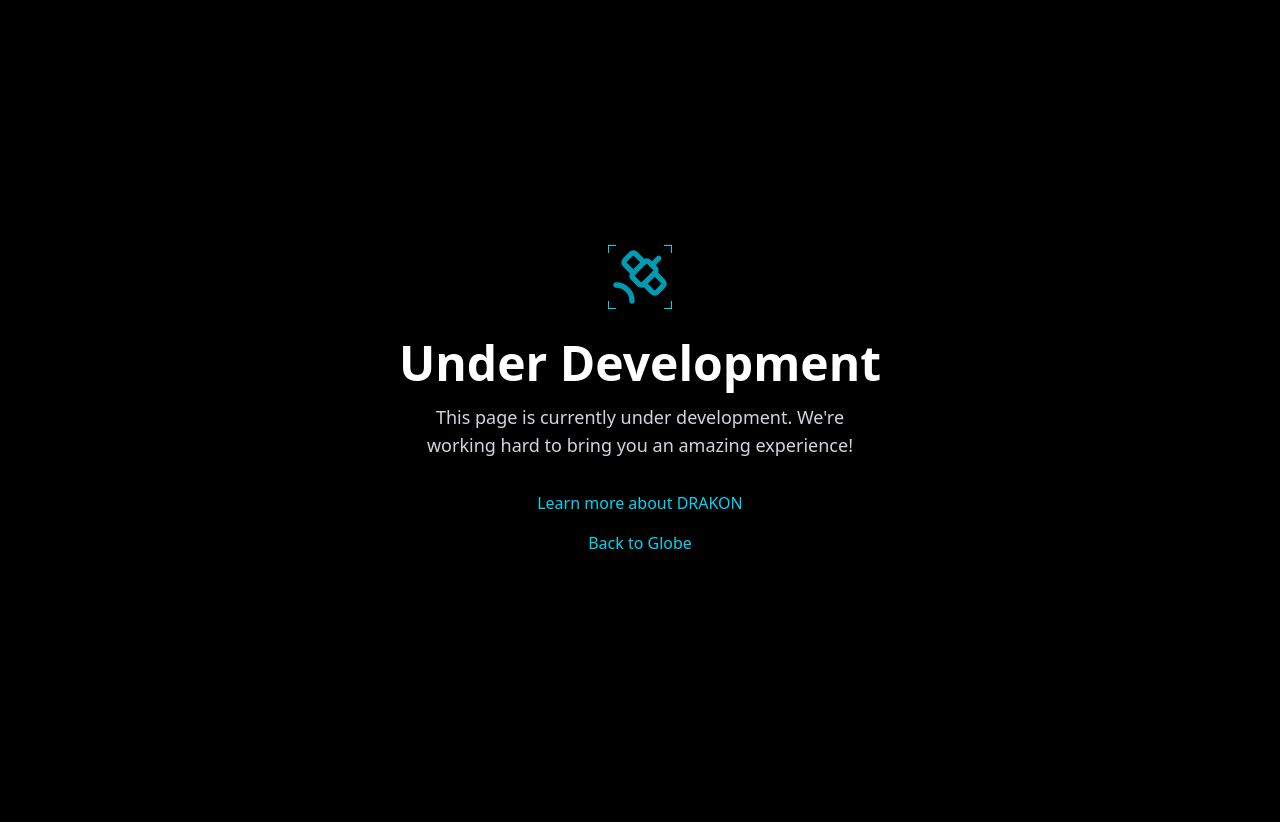
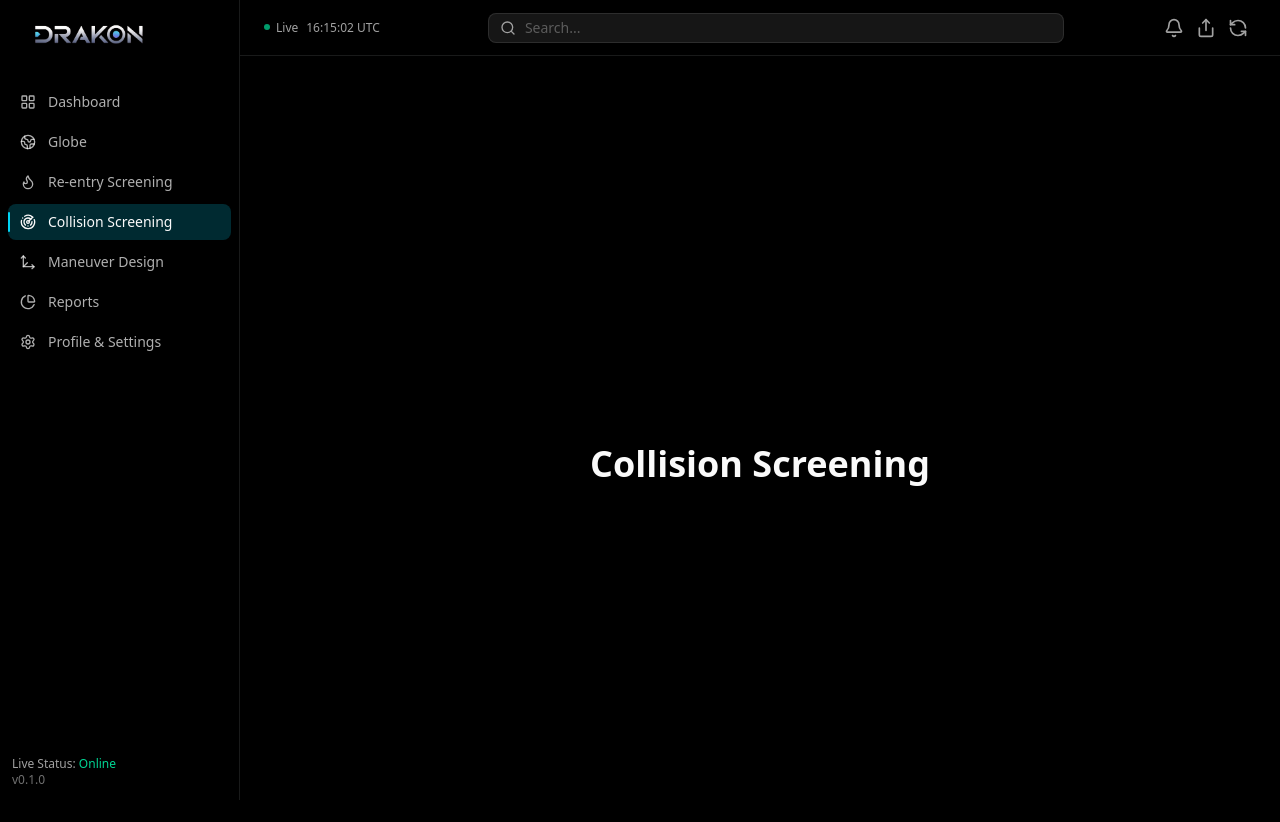
Before and after one commit to Piyushverma-tech/drakon, a Next.js app: page /dashboard/collisions in a window 1280 px wide. Shown: the top 822 px of the page. Before the commit the page ends 800 px from the top, so only its background shows below. Built offline with nearby package versions, Linux system fonts and the light colour scheme.

Commit message:
feat: Refactor sidebar navigation and add new pages for Collision Screening, Maneuver Design, Profile, and Reports

```diff
--- /dev/null
+++ b/app/dashboard/collisions/page.tsx
@@ -0,0 +1,12 @@
+import UnderDevelopment from '../components/UnderDevelopment';
+
+export default function CollisionScreeningPage() {
+  if (process.env.InDevelopment === 'true') {
+    return <UnderDevelopment />;
+  }
+  return (
+    <div className="flex flex-col items-center justify-center min-h-screen py-2">
+      <h1 className="text-4xl font-bold mb-4">Collision Screening</h1>
+    </div>
+  );
+}
--- a/app/dashboard/components/layout/Sidebar.tsx
+++ b/app/dashboard/components/layout/Sidebar.tsx
@@ -17,10 +17,14 @@
   { href: '/dashboard', label: 'Dashboard', icon: LayoutGrid, exact: true },
   { href: '/globe', label: 'Globe', icon: Earth },
   { href: '/dashboard/reentry', label: 'Re-entry Screening', icon: Flame },
-  { href: '/collision', label: 'Collision Screening', icon: Radar },
-  { href: '/maneuvers', label: 'Maneuver Design', icon: Move3D },
-  { href: '/reports', label: 'Reports', icon: ChartPie },
-  { href: '/settings', label: 'Profile & Settings', icon: Settings },
+  {
+    href: '/dashboard/collisions',
+    label: 'Collision Screening',
+    icon: Radar,
+  },
+  { href: '/dashboard/maneuvers', label: 'Maneuver Design', icon: Move3D },
+  { href: '/dashboard/reports', label: 'Reports', icon: ChartPie },
+  { href: '/dashboard/profile', label: 'Profile & Settings', icon: Settings },
 ];
 
 export function Sidebar() {
@@ -51,7 +55,7 @@
               )}
             >
               {isActive && (
-                <span className="absolute left-0 top-1/2 -translate-y-1/2 h-5 w-0.5 rounded-full bg-sidebar-primary" />
+                <span className="absolute left-0 top-1/2 -translate-y-1/2 h-5 w-0.5 rounded-full bg-cyan-400" />
               )}
               <Icon className="size-4" />
               <span>{item.label}</span>
--- /dev/null
+++ b/app/dashboard/maneuvers/page.tsx
@@ -0,0 +1,12 @@
+import UnderDevelopment from '../components/UnderDevelopment';
+
+export default function ManueverDesignPage() {
+  if (process.env.InDevelopment === 'true') {
+    return <UnderDevelopment />;
+  }
+  return (
+    <div className="flex flex-col items-center justify-center min-h-screen py-2">
+      <h1 className="text-4xl font-bold mb-4">Maneuver Design</h1>
+    </div>
+  );
+}
--- /dev/null
+++ b/app/dashboard/profile/page.tsx
@@ -0,0 +1,12 @@
+import UnderDevelopment from '../components/UnderDevelopment';
+
+export default function ProfilePage() {
+  if (process.env.InDevelopment === 'true') {
+    return <UnderDevelopment />;
+  }
+  return (
+    <div className="flex flex-col items-center justify-center min-h-screen py-2">
+      <h1 className="text-4xl font-bold mb-4">user profile</h1>
+    </div>
+  );
+}
--- /dev/null
+++ b/app/dashboard/reports/page.tsx
@@ -0,0 +1,12 @@
+import UnderDevelopment from '../components/UnderDevelopment';
+
+export default function ReportsPage() {
+  if (process.env.InDevelopment === 'true') {
+    return <UnderDevelopment />;
+  }
+  return (
+    <div className="flex flex-col items-center justify-center min-h-screen py-2">
+      <h1 className="text-4xl font-bold mb-4">Reports</h1>
+    </div>
+  );
+}
--- a/app/globe/GlobeContent/components/panels/LeftPanel.tsx
+++ b/app/globe/GlobeContent/components/panels/LeftPanel.tsx
@@ -146,7 +146,7 @@
   const hasReentry = reentryRisk && reentryRisk.tier !== 'stable';
 
   return (
-    <div className="absolute left-3 top-3 w-[280px] z-10 select-none">
+    <div className="absolute left-3 top-3 w-[300px] z-10 select-none">
       {/* Outer shell */}
       <div className="relative bg-black/60 backdrop-blur-md border border-white/10 flex flex-col max-h-[calc(97vh-4rem)]">
         {/* Corner accents */}
--- a/app/globe/GlobeContent/components/panels/RightPanel.tsx
+++ b/app/globe/GlobeContent/components/panels/RightPanel.tsx
@@ -10,7 +10,7 @@
   setShowReentry,
   toggleFilter,
 } from '@/lib/visualization-slice';
-import { ArrowBigDown, ArrowBigUp, Loader2 } from 'lucide-react';
+import { ArrowBigDown, ArrowBigLeft, Loader2 } from 'lucide-react';
 import Link from 'next/link';
 import { memo } from 'react';
 import DensityLegend from '../DensityLegend';
@@ -68,7 +68,7 @@
   const activeFiltersSet = new Set(activeFilters);
 
   return (
-    <div className="absolute right-3 top-3 w-[280px] bg-black/60 backdrop-blur-md border border-gray-400/30 p-3 text-sm overflow-y-auto max-h-[calc(100vh-4rem)] z-10">
+    <div className="absolute right-3 top-3 w-[300px] bg-black/60 backdrop-blur-md border border-gray-400/30 p-3 text-sm overflow-y-auto max-h-[calc(100vh-4rem)] z-10">
       {/* Corner accents */}
       <div className="absolute top-0 left-0 w-2 h-2 border-l border-t border-cyan-400" />
       <div className="absolute top-0 right-0 w-2 h-2 border-r border-t border-cyan-400" />
@@ -87,7 +87,7 @@
             {overviewExpanded ? (
               <ArrowBigDown className="w-4 h-4" />
             ) : (
-              <ArrowBigUp className="w-4 h-4" />
+              <ArrowBigLeft className="w-4 h-4" />
             )}
           </span>
         </div>
```
